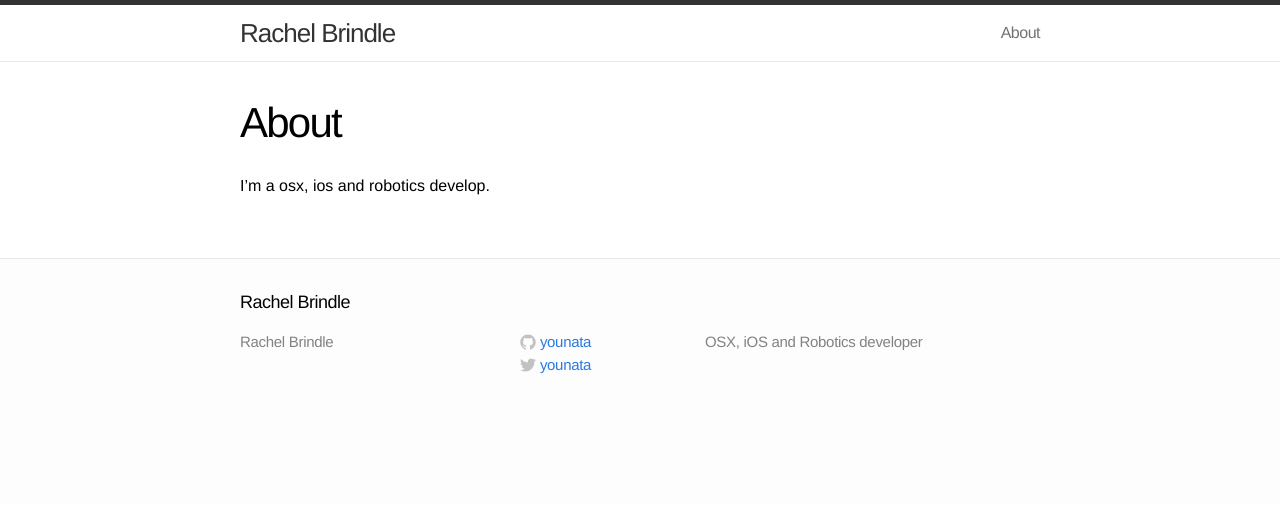
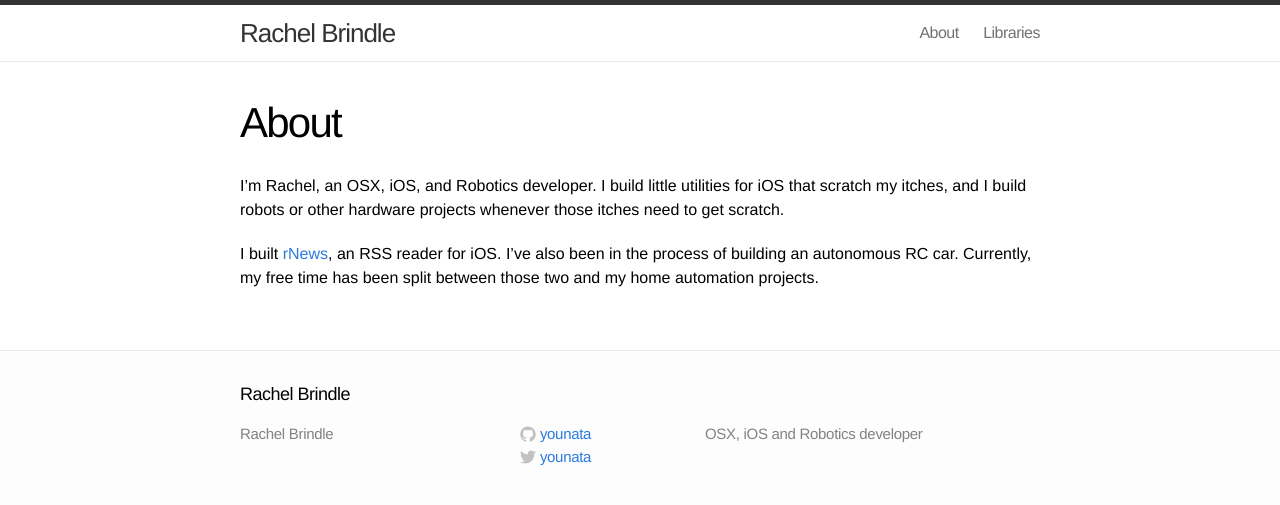
Before and after one commit to younata/younata.github.io, a Jekyll site: the page built from about.md, in a window 1280 px wide. Shown: the top 505 px of the page. Built offline with Jekyll 4.4.1, drawn with Linux system fonts in a browser that asks for light colours; Markdown is read by kramdown in place of the engine named in the settings.

Commit message:
Add post about the homemade thermostat
update about page
add a page about libraries I maintain

```diff
--- a/about.md
+++ b/about.md
@@ -4,4 +4,6 @@ title: About
 permalink: /about/
 ---
 
-I'm a osx, ios and robotics develop.
+I'm Rachel, an OSX, iOS, and Robotics developer. I build little utilities for iOS that scratch my itches, and I build robots or other hardware projects whenever those itches need to get scratch.
+
+I built [rNews](https://itunes.apple.com/us/app/rnews/id934611158?ls=1&mt=8), an RSS reader for iOS. I've also been in the process of building an autonomous RC car. Currently, my free time has been split between those two and my home automation projects.
```
Also changed, not shown: _posts/2015-12-23-iot-homemade-thermostat.md (added, +22 -0 lines), libraries.md (added, +10 -0 lines).
